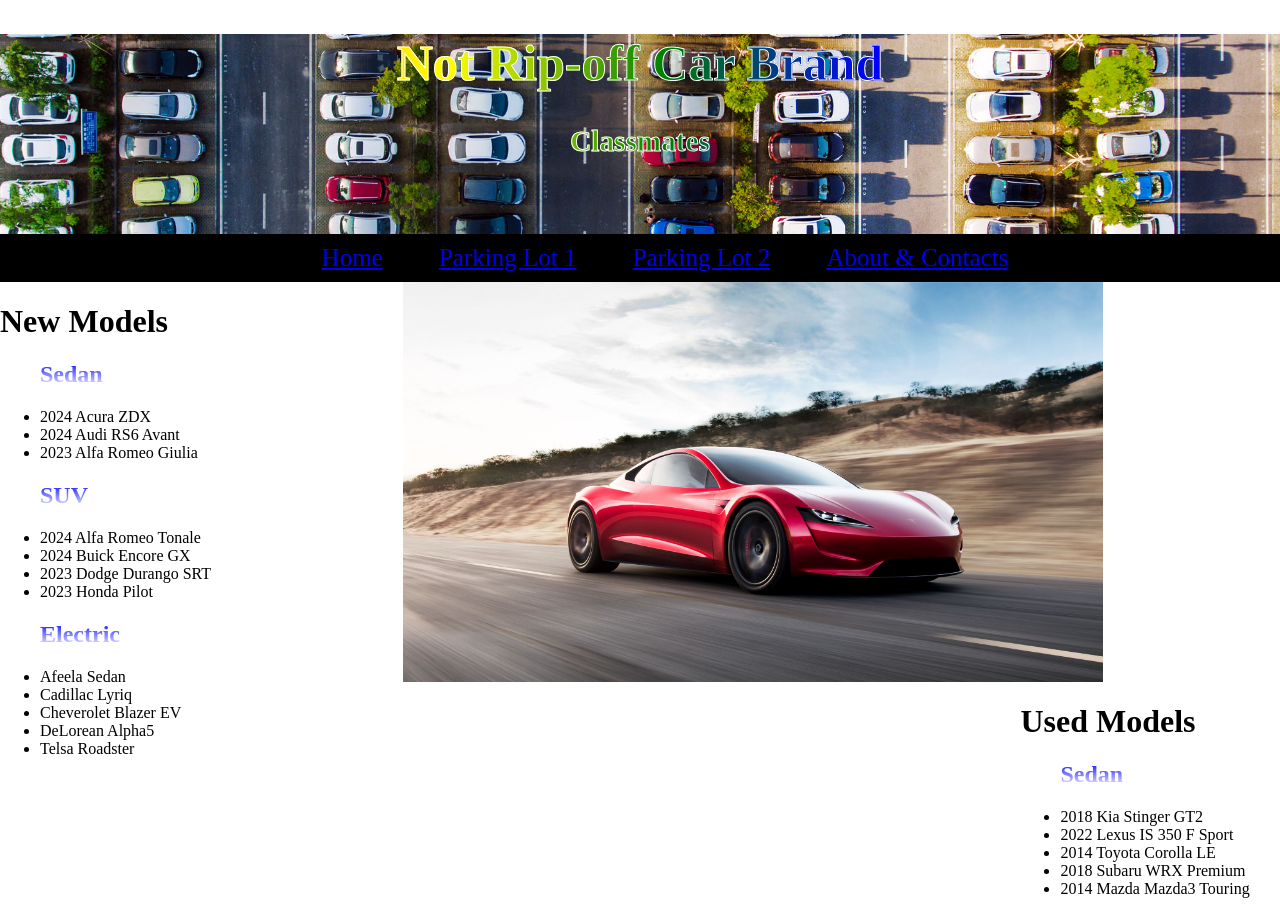
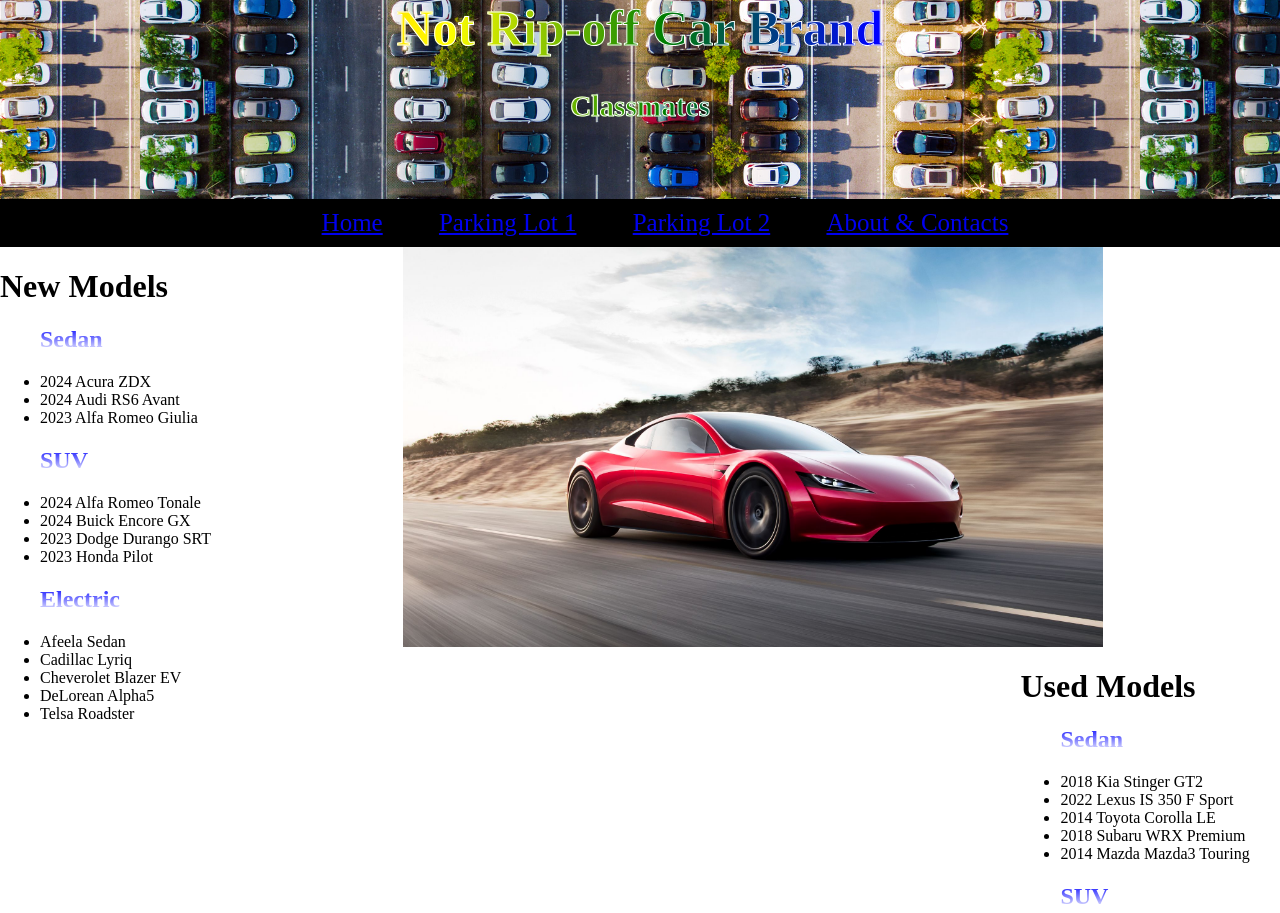
Before and after one commit to Jac-k1/Web-Pro-Project-1, a plain HTML site: page index.html in a window 1280 px wide. Shown: the top 913 px of the page. Drawn offline with Linux system fonts and the light colour scheme.

Commit message:
fixed index

```diff
--- a/main.css
+++ b/main.css
@@ -6,8 +6,9 @@ body {
 
 .top_border {
     background: url(./img/car-park-locations.jpg) center;
-    background-size: cover;
+    background-size: contain;
     height: 200px;
+    margin-top: -35px;
 }
 
 .title {
```
